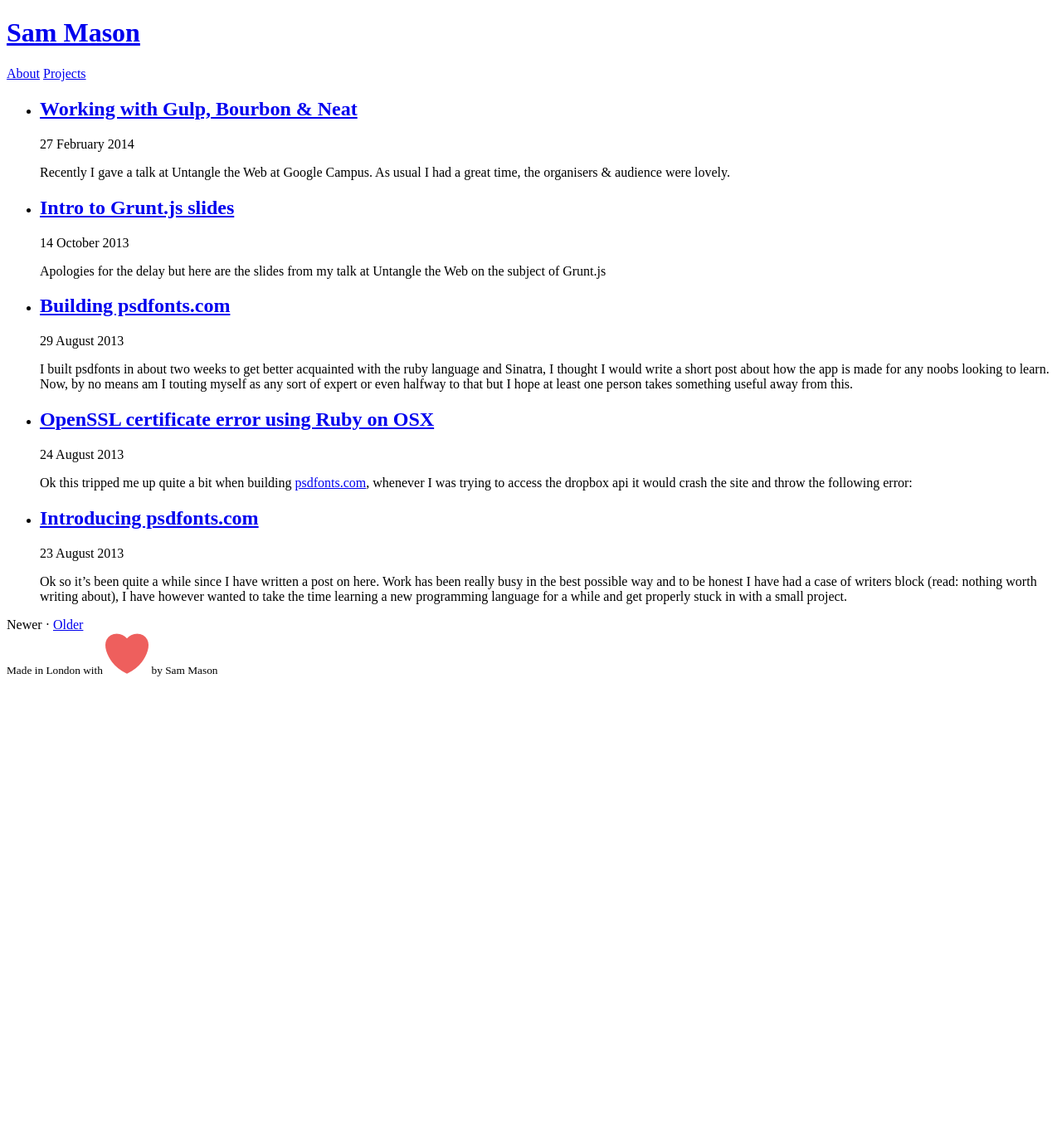
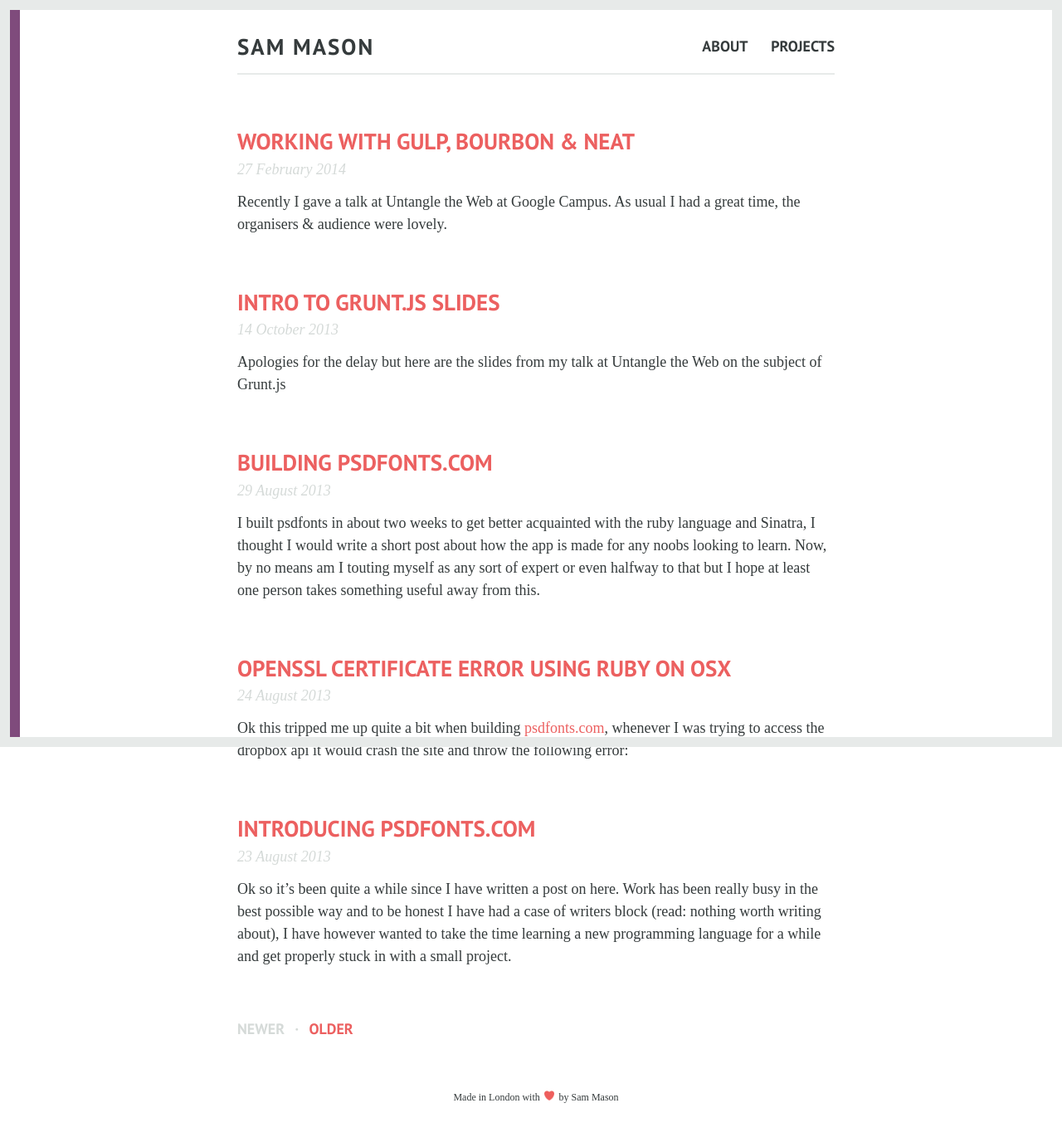
Before and after one commit to sammdec/masondecair.es, a Jekyll site: the page built from index.html, in a window 1280 px wide. Shown: the whole page at 83% size. Built offline with Jekyll 4.4.1, drawn with Linux system fonts in a browser that asks for light colours; some web fonts are replaced; Markdown is read by kramdown in place of the engine named in the settings; the list of posts is cut into pages by our own code; before the commit the page ends 900 px from its top, so only the background shows below that.

Commit message:
Update files hopefully it will work now

```diff
--- a/_sass/main.scss
+++ b/css/main.scss
@@ -1,4 +1,5 @@
 ---
+# Make sure Jekyll parses the file correctly
 ---
 
 @import 'bourbon/bourbon';
```
Also changed, not shown: tmp/restart.txt (deleted), 1 other file.
